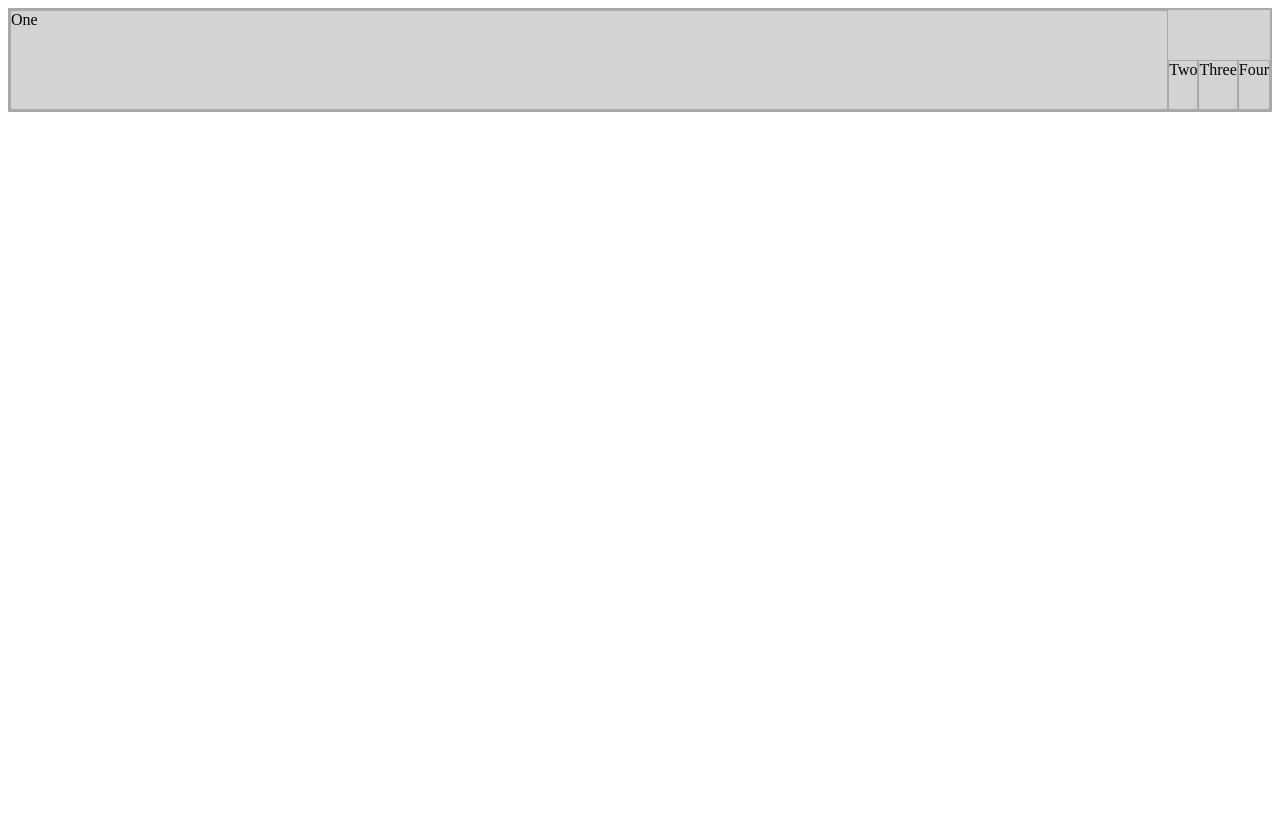
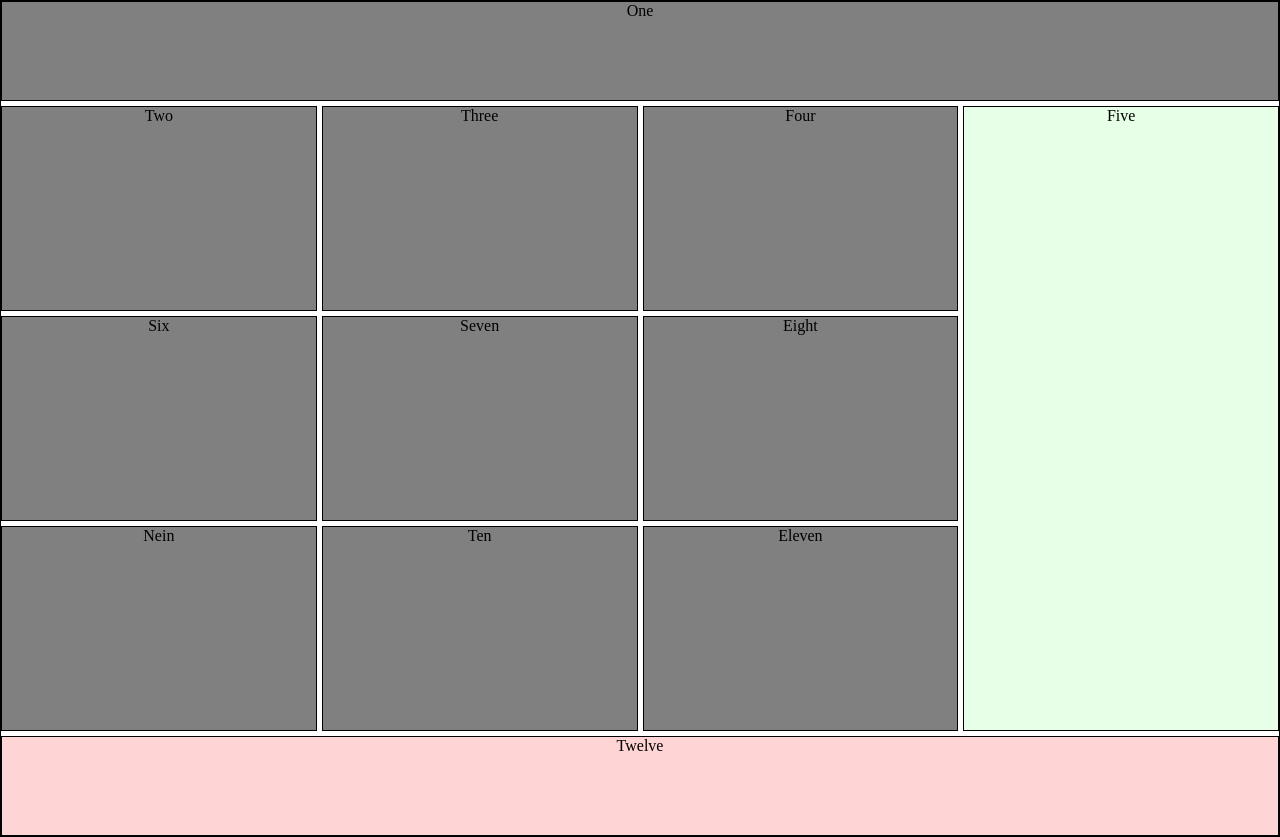
Before and after one commit to MichaClan/HTML-P2, a plain HTML site: page index.html in a window 1280 px wide. Before the commit the page ends 800 px from the top, so only its background shows below. Drawn offline with Linux system fonts and the light colour scheme.

Commit message:
Updated 19-11

```diff
--- a/css/style.css
+++ b/css/style.css
@@ -1,35 +1,123 @@
+*{
+    padding: 0;
+    margin: 0;
+    box-sizing: border-box;
+}
+
 .klas {
     display: grid;
-    grid-template-columns: 1fr 1fr 1fr;  /* of 200px 200px 200px*/
-    grid-template-rows: 50px 50px;
-    background-color: lightgray;
-    border: 2px, solid darkgrey;
-}
-div{
-    border: 1px, solid darkgrey;
+    grid-template-columns: repeat(4,1fr);  /*Repeat 4 keer 1fr*/
+    grid-auto-rows: minmax(100px, auto); /*Rij zal minimaal 100px zal, en maximaal = grootte past zichzelf automatisch aan met de inhoud*/
+    grid-gap: 5px;
 }
 
+div{
+    border: 1px solid black;
+}
+
+.box1, .box2, .box3, .box4, .box6, .box7, .box8, .box9, .box10, .box11{
+    background-color: grey;
+}
+
+
+/*Columns = vertricaal
+Rows = horizontaal*/
+
 .box1{
-    grid-column-start:1 ;
-    grid-column-end:4 ;
-    grid-row-start:1 ;
-    grid-row-end: 4;
+    grid-column-start:1;
+    grid-column-end:5;
+    grid-row-start:1;
+    grid-row-end:2;
+    text-align: center;
+
 }
 
 .box2{
-    grid-row-start: 3;
+    grid-column-start: 1;
+    grid-column-end: 2;
     grid-row-start: 2;
-    grid-row-end: 3;
+    grid-row-end: 4;
+    text-align: center;
 }
 
 .box3{
-    grid-row-start: 3;
+    grid-column-start: 2;
+    grid-column-end: 3 ;
     grid-row-start: 2;
-    grid-row-end: 3;
+    grid-row-end: 4;
+    text-align: center;
 }
 
 .box4{
-    grid-row-start: 6;
+    grid-column-start: 3 ;
+    grid-column-end: 4;
     grid-row-start: 2;
-    grid-row-end: 3;
+    grid-row-end: 4;
+    text-align: center;
 }
+
+.box5{
+    grid-column-start: 4;
+    grid-column-end: 5;
+    grid-row-start: 2;
+    grid-row-end: 8;
+    text-align: center;
+    background-color: rgb(230, 255, 230);
+}
+
+.box6{
+    grid-column-start: 1;
+    grid-column-end: 2;
+    grid-row-start:4 ;
+    grid-row-end: 6 ;
+    text-align: center;
+}
+
+.box7{
+    grid-column-start:2 ;
+    grid-column-end:3 ;
+    grid-row-start: 4;
+    grid-row-end: 6 ;
+    text-align: center;
+}
+
+.box8{
+    grid-column-start: 3;
+    grid-column-end: 4;
+    grid-row-start: 4;
+    grid-row-end: 6 ;
+    text-align: center;
+}
+
+.box9{
+    grid-column-start:1 ;
+    grid-column-end:2 ;
+    grid-row-start:6 ;
+    grid-row-end:8 ;
+    text-align: center;
+}
+
+.box10{
+    grid-column-start: 2 ;
+    grid-column-end:3 ;
+    grid-row-start: 6 ;
+    grid-row-end:8 ;
+    text-align: center;
+}
+
+.box11{
+    grid-column-start:3 ;
+    grid-column-end:4 ;
+    grid-row-start:6 ;
+    grid-row-end:8 ;
+    text-align: center;
+}
+
+.box12{
+    grid-column-start: 1;
+    grid-column-end: 5;
+    grid-row-start:8 ;
+    grid-row-end: 9;
+    text-align: center;
+    background-color: rgb(255, 212, 212);
+}
--- a/index.html
+++ b/index.html
@@ -14,6 +14,14 @@
         <div class="box2">Two</div>
         <div class="box3">Three</div>
         <div class="box4">Four</div>
+        <div class="box5">Five</div>
+        <div class="box6">Six</div>
+        <div class="box7">Seven</div>
+        <div class="box8">Eight</div>
+        <div class="box9">Nein</div>
+        <div class="box10">Ten</div>
+        <div class="box11">Eleven</div>
+        <div class="box12">Twelve</div>
         </div>
     </main>
     <footer></footer>
```
